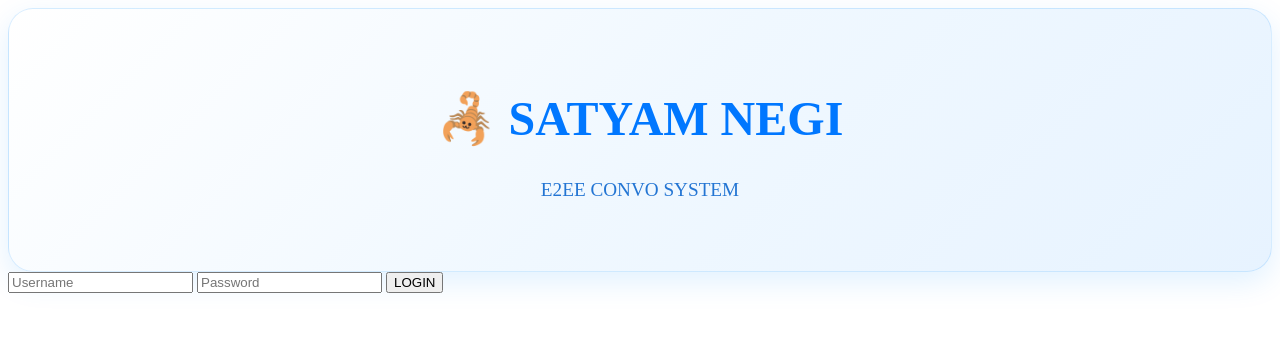
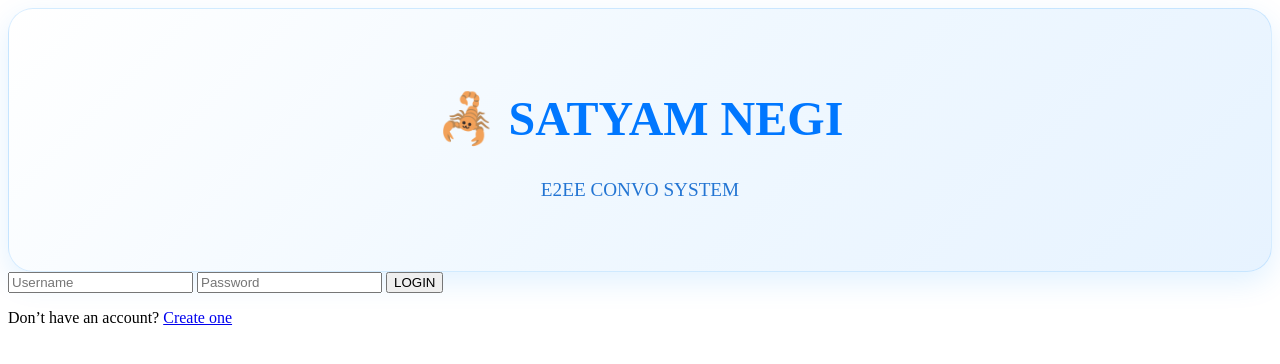
Before and after one commit to STYMNEGI/check, a Flask app: page / in a window 1280 px wide. Shown: the top 364 px of the page. Run offline with Flask 3, Linux system fonts and the light colour scheme.

Commit message:
Update login.html

```diff
--- a/templates/login.html
+++ b/templates/login.html
@@ -17,6 +17,12 @@
     <button type="submit">LOGIN</button>
 </form>
 
+<!-- ✅ ADD THIS PART -->
+<p class="signup-link">
+    Don’t have an account?
+    <a href="{{ url_for('signup') }}">Create one</a>
+</p>
+
 {% if error %}
 <div class="error-box">{{ error }}</div>
 {% endif %}
```
